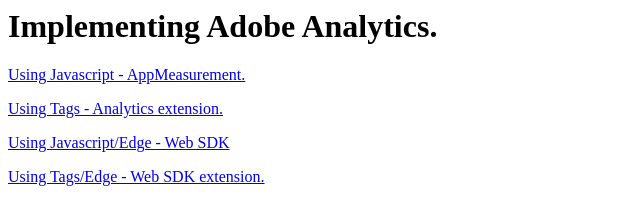
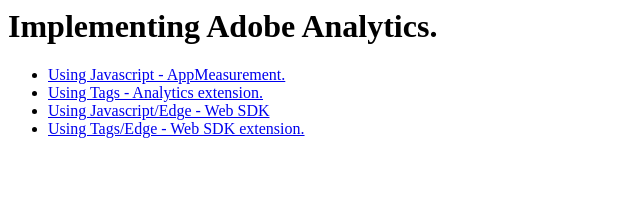
Before and after one commit to ridmaur/analytics, a plain HTML site: page index.html in a window 1280 px wide. Shown: the whole page, without its empty margins (0-640 px from the left). Drawn offline with Linux system fonts and the light colour scheme.

```diff
--- a/MyVariables.js
+++ b/MyVariables.js
@@ -8,7 +8,7 @@
 s.pageName = "Implement Adobe Analytics Using Javascript - AppMeasurement";
 s.eVar1 = "Exanple value";
 s.prop1 = "Prop";
-s.visitorID = "0000000" // strictly anonymizing AA implementation
+// s.visitorID = "0000000" // strictly anonymizing AA implementation
 
 // send the data to the report suite
 s.t();
--- a/index.html
+++ b/index.html
@@ -4,9 +4,11 @@
     </head>
     <body>
         <h1>Implementing Adobe Analytics.</h1>
-        <p><a href="appmeasurement.html">Using Javascript - AppMeasurement.</a></p>
-        <p><a href="analyticsextension.html">Using Tags - Analytics extension.</a></p>
-        <p><a href="websdk.html">Using Javascript/Edge - Web SDK</a></p>
-        <p><a href="websdkextension.html">Using Tags/Edge - Web SDK extension.</a></p>
+        <ul>
+        <li><a href="appmeasurement.html">Using Javascript - AppMeasurement.</a></li>
+        <li><a href="analyticsextension.html">Using Tags - Analytics extension.</a></li>
+        <li><a href="websdk.html">Using Javascript/Edge - Web SDK</a></li>
+        <li><a href="websdkextension.html">Using Tags/Edge - Web SDK extension.</a></li>
+        </ul>
     </body>
 </html>
```
